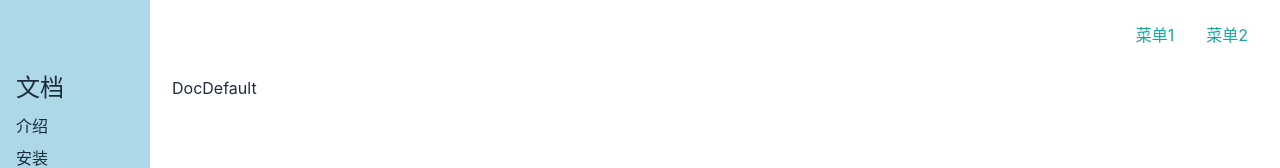
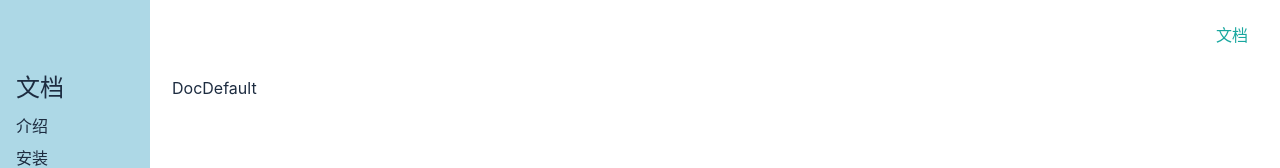
Before and after one commit to tq13111/muji-ui, a Vue app: page /#/doc in a window 1280 px wide. Shown: the top 168 px of the page. Built offline with nearby package versions, Linux system fonts and the light colour scheme.

Commit message:
修复动态引入 md 文件 build 后 找不到文件 bug

```diff
--- a/package.json
+++ b/package.json
@@ -15,6 +15,7 @@
     "marked": "^2.0.0",
     "sass": "1.26.10",
     "svg-loader": "^0.0.2",
+    "typescript": "^4.1.5",
     "vite": "^1.0.0-rc.1"
   }
 }
--- a/shims-vue.d.ts
+++ /dev/null
@@ -1,4 +0,0 @@
-declare module "*.svg" {
-  const content: string;
-  export default content;
-}
--- a/src/components/Markdown.vue
+++ b/src/components/Markdown.vue
@@ -4,25 +4,12 @@
 </template>
 
 <script lang="ts">
-  import {
-    ref
-  } from 'vue';
-
   export default {
     props: {
-      path: {
+      content: {
         type: String,
         required: true
       }
     },
-    setup(props) {
-      const content = ref<string>('');
-      import(props.path).then(result => {
-        content.value = result.default;
-      });
-      return {
-        content
-      };
-    }
   };
 </script>
--- a/src/components/TopNav.vue
+++ b/src/components/TopNav.vue
@@ -9,8 +9,9 @@
       </svg>
     </router-link>
     <ul class="menu">
-      <li>菜单1</li>
-      <li>菜单2</li>
+      <li>
+        <router-link to="/doc">文档</router-link>
+      </li>
     </ul>
   </div>
 </template>
--- a/src/lib/openDialog.ts
+++ b/src/lib/openDialog.ts
@@ -1,7 +1,7 @@
 import {createApp, h} from 'vue';
 import Dialog from './Dialog.vue';
 
-export const openDialog = (options) => {
+export const openDialog = (options: DialogOptions) => {
   const {closeOnClickOverlay, ok, cancel, title, content} = options;
   const div = document.createElement('div');
   document.body.appendChild(div);
@@ -18,8 +18,8 @@ export const openDialog = (options) => {
           closeOnClickOverlay,
           ok,
           cancel,
-          'onUpdate:visible': (newVisible) => {
-            if (newVisible === false) {close();}
+          'onUpdate:visible': (newVisible: boolean) => {
+            if (!newVisible) {close();}
           }
         },
         {
--- a/src/router.ts
+++ b/src/router.ts
@@ -8,8 +8,11 @@ import Tabs from './components/TabsDemo.vue';
 import DocDefault from './components/DocDefault.vue';
 import Markdown from './components/Markdown.vue';
 import {h} from 'vue';
+import intro from './markdown/intro.md';
+import getStarted from './markdown/get-started.md';
+import install from './markdown/install.md';
 
-const md = filename => h(Markdown, {path: `../markdown/${filename}.md`, key: filename});
+const md = (content: string) => h(Markdown, {content, key: content});
 const history = createWebHashHistory();
 const router = createRouter({
   history,
@@ -18,9 +21,9 @@ const router = createRouter({
     {
       path: '/doc', component: Doc, children: [
         {path: '', component: DocDefault},
-        {path: 'intro', component: md('intro')},
-        {path: 'get-started', component: md('get-started')},
-        {path: 'install', component: md('install')},
+        {path: 'intro', component: md(intro)},
+        {path: 'get-started', component: md(getStarted)},
+        {path: 'install', component: md(install)},
         {path: 'switch', component: Switch},
         {path: 'button', component: Button},
         {path: 'dialog', component: Dialog},
--- a/src/views/Home.vue
+++ b/src/views/Home.vue
@@ -7,7 +7,7 @@
         <h2>一个炫酷的 UI 框架</h2>
         <p class="actions">
           <a href="">GtiHub</a>
-          <router-link href="" to="/doc">开始</router-link>
+          <router-link to="/doc/intro">开始</router-link>
         </p>
       </div>
     </div>
```
Also changed, not shown: src/custom.d.ts (added, +7 -0 lines), src/shims-vue.d.ts (added, +17 -0 lines), tsconfig.json (added, +76 -0 lines), 2 other files (tests, documents, lock files or other folders).
